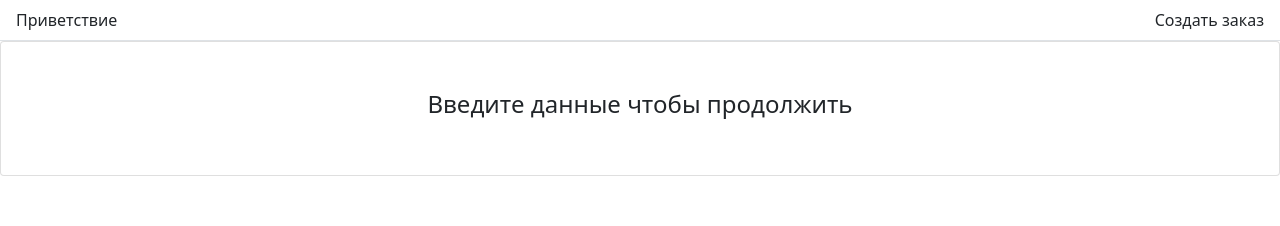
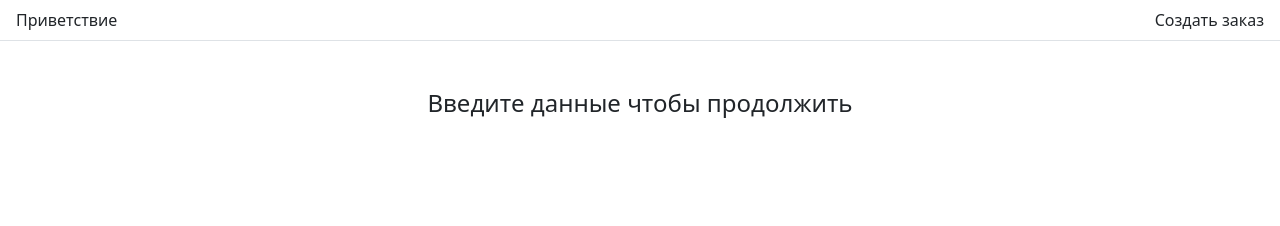
Before and after one commit to maryluis/4practice, a React (Create React App) app: page /login in a window 1280 px wide. Shown: the top 226 px of the page. Built offline with nearby package versions, Linux system fonts and the light colour scheme.

Commit message:
check customerName

```diff
--- a/src/App.css
+++ b/src/App.css
@@ -62,7 +62,7 @@
   display: flex;
   justify-content: center;
   position: absolute;
-  top: 390px;
+  top: 250px;
 }
 .pageSpan {
   margin: 5px;
--- a/src/components/mainComponents/LoginPage.js
+++ b/src/components/mainComponents/LoginPage.js
@@ -30,7 +30,7 @@ function LoginPage() {
     }
   }, [isLogin]);
   return (
-    <Card className="p-5 relative">
+    <Card className="p-5 relative  border-0">
       <CardTitle className="center" tag="h4">Введите данные чтобы продолжить</CardTitle>
       <Alert className={`${!error && 'none'} 'alert'`} color="danger"><span>Введено некоректные данные</span></Alert>
       <Form className="formLogin">
```
